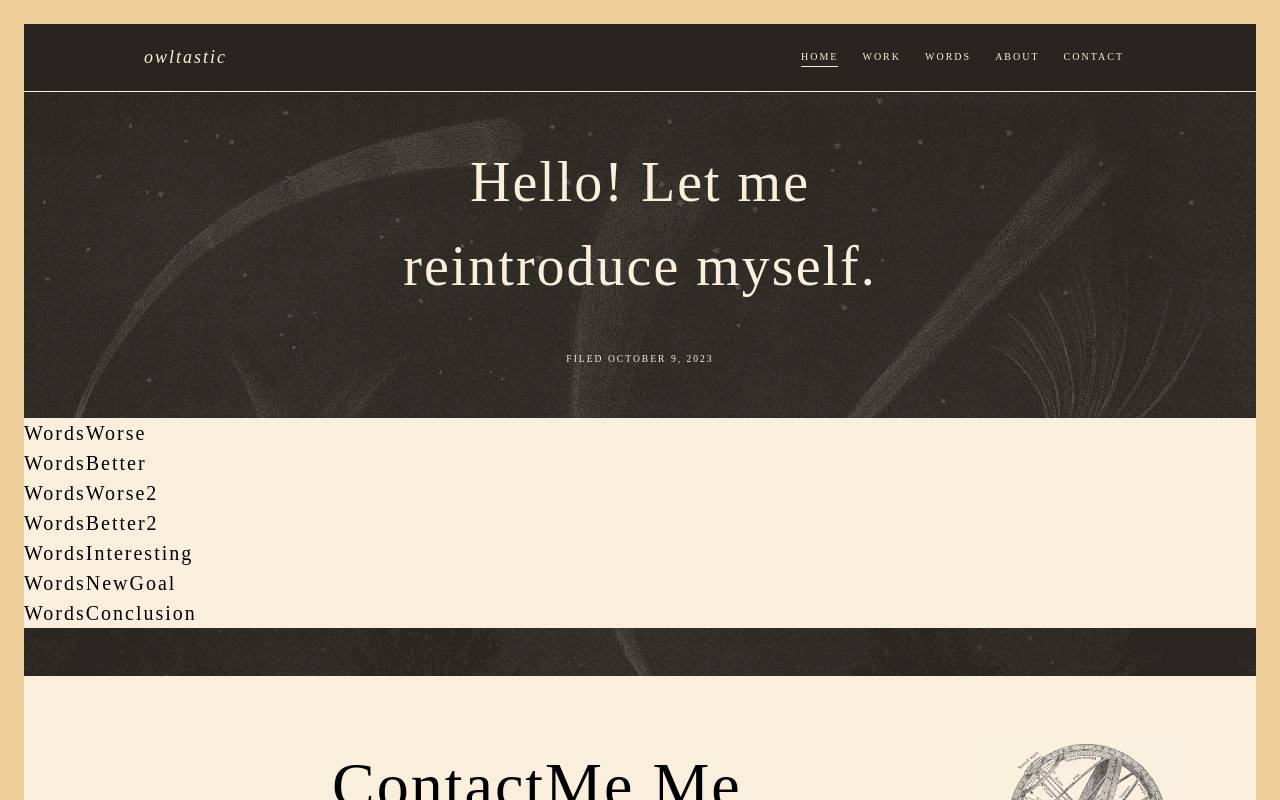
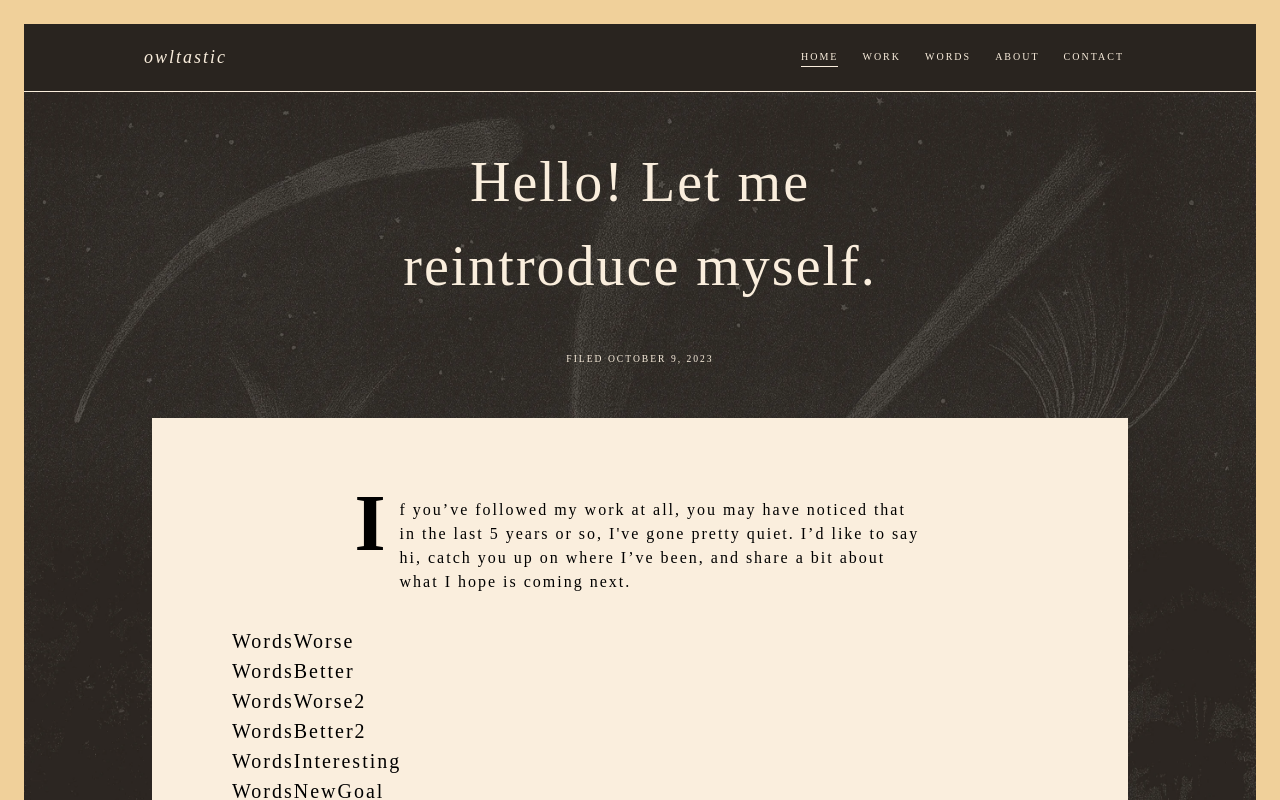
Before and after one commit to mediumryan/owltastic, a React (Create React App) app: page /words in a window 1280 px wide. Shown: the top 800 px of the page. Built offline with nearby package versions, Linux system fonts and the light colour scheme; a web font is replaced by a local one.

Commit message:
[Update] Generated the IntroText section on WordsIntro component

```diff
--- a/src/Components/Words/WordsIntro.jsx
+++ b/src/Components/Words/WordsIntro.jsx
@@ -1,5 +1,41 @@
-import React from 'react';
+import { styled } from 'styled-components';
+import { WordsSectionWrapper } from '../../Pages/Words';
+
+const IntroText = styled.div`
+    font-family: var(--font-family-normal);
+    p {
+        padding: 2rem 15%;
+        font-size: 1rem;
+    }
+    &:first-child {
+        p:first-letter {
+            font-family: var(--font-family-round);
+            font-weight: 700;
+            float: left;
+            font-size: 5em;
+            line-height: 0.5;
+            margin: 5px 0.15em 32px 0;
+        }
+    }
+`;
+
+const IntroImages = styled.div``;
 
 export default function WordsIntro() {
-    return <div>WordsIntro</div>;
+    return (
+        <WordsSectionWrapper>
+            <IntroText>
+                <p>
+                    If you’ve followed my work at all, you may have noticed that
+                    in the last 5 years or so, I've gone pretty quiet. I’d like
+                    to say hi, catch you up on where I’ve been, and share a bit
+                    about what I hope is coming next.
+                </p>
+            </IntroText>
+            <IntroImages></IntroImages>
+            <IntroText></IntroText>
+            <IntroText></IntroText>
+            <IntroText></IntroText>
+        </WordsSectionWrapper>
+    );
 }
--- a/src/Pages/Words.jsx
+++ b/src/Pages/Words.jsx
@@ -1,5 +1,4 @@
 import React from 'react';
-import { PageWrapper } from '../App';
 import { styled } from 'styled-components';
 import wordsBg from './../Images/bg-meteor-shower.webp';
 import WordsGreeting from '../Components/Words/WordsGreeting';
@@ -10,6 +9,7 @@ import WordsBetter2 from '../Components/Words/WordsBetter2';
 import WordsInteresting from '../Components/Words/WordsInteresting';
 import WordsNewGoal from '../Components/Words/WordsNewGoal';
 import WordsConclusion from '../Components/Words/WordsConclusion';
+import WordsIntro from '../Components/Words/WordsIntro';
 
 const WordsPageWrapper = styled.div`
     padding-bottom: 3rem;
@@ -20,10 +20,16 @@ const WordsPageWrapper = styled.div`
 
 const WordsInnerWrapper = styled.div`
     background-color: var(--primary-100);
+    margin: 0 8rem;
+    padding: 3rem 5rem;
 `;
 
-export const sectionWrapper = styled.section`
-    background-color: red;
+export const WordsSectionWrapper = styled.section`
+    width: 100%;
+    display: flex;
+    flex-direction: column;
+    justify-content: center;
+    align-items: center;
 `;
 
 export default function Words() {
@@ -31,6 +37,7 @@ export default function Words() {
         <WordsPageWrapper>
             <WordsGreeting />
             <WordsInnerWrapper>
+                <WordsIntro />
                 <WordsWorse />
                 <WordsBetter />
                 <WordsWorse2 />
```
